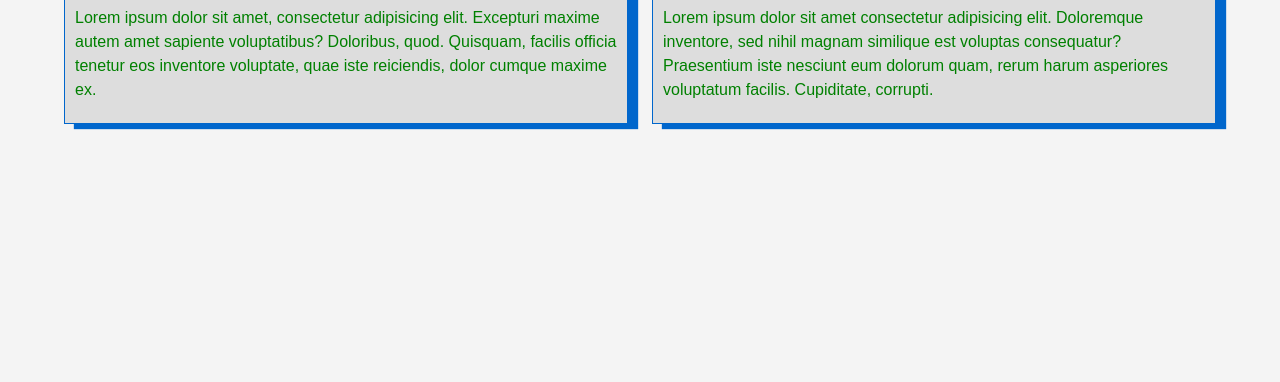
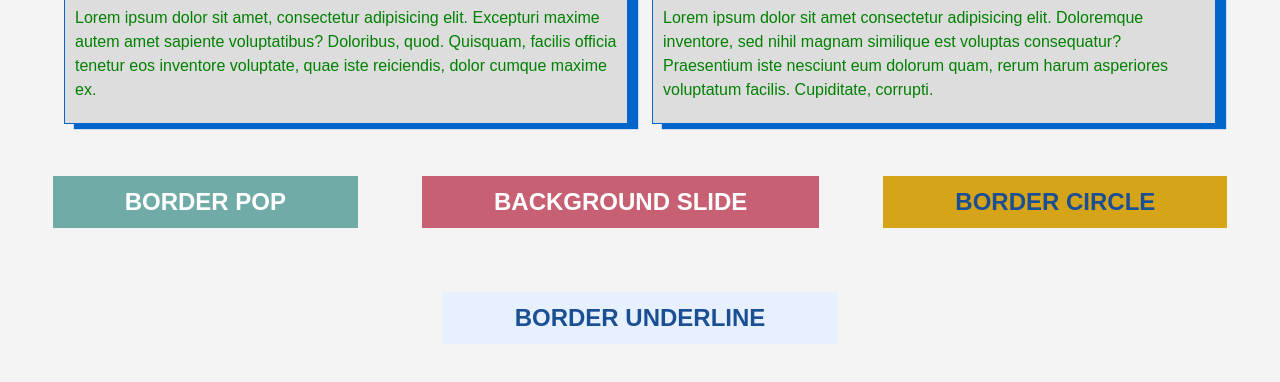
Before and after one commit to alinamarasca/CSS-Variables, a plain HTML site: page index.html in a window 1280 px wide. Shown: the part 278-660 px from the top of the page. Drawn offline with Linux system fonts and the light colour scheme.

Commit message:
Update index.html

```diff
--- a/index.html
+++ b/index.html
@@ -35,5 +35,11 @@ console.log(boxMainColor);
 const header = document.querySelector("#main-header");
 header.style.setProperty('--header-bg-color', boxMainColor);
   </script>
+  <div class="web-dev-simplified">
+  <button class="btn btn-brdr-pop">Border Pop</button>
+  <button class="btn btn-bg-slide">Background Slide</button>
+  <button class="btn btn-bg-circle">Border Circle</button>
+  <button class="btn btn-brdr-underline">Border Underline</button>
+</div>
 </body>
 </html>
```
